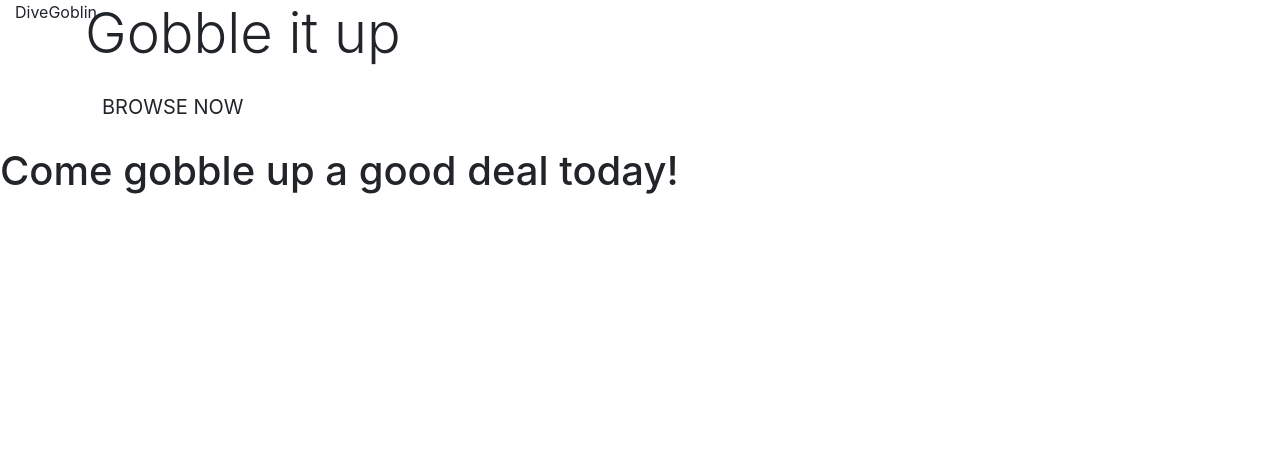
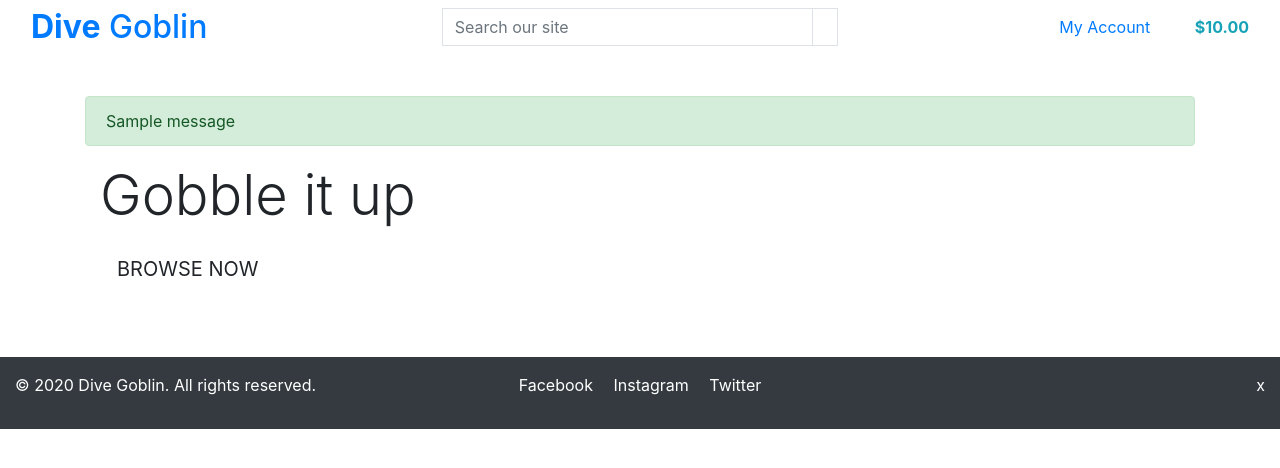
Before and after one commit to kimatron/dive-goblin1, a Django app: template home/templates/home/index.html in a window 1280 px wide. Shown: the top 468 px of the page. Run offline with Django 3.2, Linux system fonts and the light colour scheme; the template is opened without the code that fills it: most values are stand-ins (such as "Sample title", 1, 10 or a date in 2020); one stand-in notice (Sample message) is shown; some libraries are stand-ins or nearby versions.

Commit message:
Fix url errors and add search and cart  function

```diff
--- a/home/urls.py
+++ b/home/urls.py
@@ -1,7 +1,8 @@
 from django.contrib import admin
 from django.urls import path
-from . import views
+from . import views  # Import your views module
 
 urlpatterns = [
-    path('', views.index, name='home'),
+    path('', views.index, name='home'),  # Example home path
+    path('cart/', views.cart_view, name='cart'),  # Correctly reference views.cart_view
 ]
--- a/home/views.py
+++ b/home/views.py
@@ -4,3 +4,7 @@ from django.shortcuts import render
 def index(request):
     # a view to return the home page
     return render(request, 'home/index.html')
+
+def cart_view(request):
+    # Your cart view logic here
+    return render(request, 'cart.html')
--- a/templates/base.html
+++ b/templates/base.html
@@ -2,12 +2,10 @@
 
 <!doctype html>
 <html lang="en">
-
 <head>
-
     {% block meta %}
-
-  <meta http-equiv="X-UA-Compatible" content="ie=edge" <meta charset="utf-8">
+    <meta http-equiv="X-UA-Compatible" content="ie=edge">
+    <meta charset="utf-8">
     <meta name="viewport" content="width=device-width, initial-scale=1, shrink-to-fit=no">
     {% endblock %}
 
@@ -15,32 +13,94 @@
     {% endblock %}
 
     {% block corecss %}
-  <!-- Bootstrap CSS -->
-  <link rel="stylesheet" href="https://cdn.jsdelivr.net/npm/bootstrap@4.6.2/dist/css/bootstrap.min.css"
-    integrity="sha384-xOolHFLEh07PJGoPkLv1IbcEPTNtaed2xpHsD9ESMhqIYd0nLMwNLD69Npy4HI+N" crossorigin="anonymous">
+    <link rel="stylesheet" href="https://stackpath.bootstrapcdn.com/bootstrap/4.4.1/css/bootstrap.min.css" integrity="sha384-Vkoo8x4CGsO3+Hhxv8T/Q5PaXtkKtu6ug5TOeNV6gBiFeWPGFN9MuhOf23Q9Ifjh" crossorigin="anonymous">
+    <link rel="stylesheet" href="{% static 'css/style.css' %}">
     {% endblock %}
 
     {% block extra_css %}
     {% endblock %}
 
     {% block corejs %}
-  <script src="https://cdn.jsdelivr.net/npm/jquery@3.5.1/dist/jquery.min.js"
-    integrity="sha256-9/aliU8dGd2tb6OSsuzixeV4y/faTqgFtohetphbbj0=" crossorigin="anonymous"></script>
-  <script src="https://cdn.jsdelivr.net/npm/bootstrap@4.6.2/dist/js/bootstrap.bundle.min.js"
-    integrity="sha384-Fy6S3B9q64WdZWQUiU+q4/2Lc9npb8tCaSX9FK7E8HnRr0Jz8D6OP9dO5Vg3Q9ct" crossorigin="anonymous">
-  </script>
+    <script src="https://code.jquery.com/jquery-3.4.1.slim.min.js" integrity="sha384-J6qa4849blE2+poT4WnyKhv5vZF5SrPo0iEjwBvKU7imGFAV0wwj1yYfoRSJoZ+n" crossorigin="anonymous"></script>
+    <script src="https://cdn.jsdelivr.net/npm/popper.js@1.16.0/dist/umd/popper.min.js" integrity="sha384-Q6E9RHvbIyZFJoft+2mJbHaEWldlvI9IOYy5n3zV9zzTtmI3UksdQRVvoxMfooAo" crossorigin="anonymous"></script>
+    <script src="https://stackpath.bootstrapcdn.com/bootstrap/4.4.1/js/bootstrap.min.js" integrity="sha384-wfSDF2E50Y2D1uUdj0O3uMBJnjuUD4Ih7YwaYd1iqfktj0Uod8GCExl3Og8ifwB6" crossorigin="anonymous"></script>
     {% endblock %}
 
     {% block extra_js %}
     {% endblock %}
-  <title>Dive Goblin {% block extra_title %} {% endblock %}</title>
+
+    <title>Dive Goblin {% block extra_title %}{% endblock %}</title>
 </head>
+<body>
+<header class="container-fluid fixed-top">
+    <div class="row">
+        <div class="col-12 col-lg-4 my-auto py-1 py-lg-0 text-center text-lg-left">
+            <a href="{% url 'home' %}" class="nav-link main-logo-link">
+                <h2 class="logo-font text-black my-0"><strong>Dive</strong> Goblin</h2>
+            </a>
+        </div>
+        <div class="col-12 col-lg-4 my-auto py-1 py-lg-0">
+            <form method="GET" action="">
+                <div class="input-group w-100">
+                    <input class="form-control border border-black rounded-0" type="text" name="q" placeholder="Search our site">
+                    <div class="input-group-append">
+                        <button class="form-control btn btn-black border border-black rounded-0" type="submit">
+                            <span class="icon">
+                                <i class="fas fa-search"></i>
+                            </span>
+                        </button>
+                    </div>
+                </div>
+            </form>
+        </div>
+        <div class="col-12 col-lg-4 my-auto py-1 py-lg-0">
+            <ul class="list-inline list-unstyled text-center text-lg-right my-0">
+                <li class="list-inline-item dropdown">
+                    <a class="text-black nav-link" href="#" id="user-options" data-toggle="dropdown" aria-haspopup="true" aria-expanded="false">
+                        <div class="text-center">
+                            <div><i class="fas fa-user fa-lg"></i></div>
+                            <p class="my-0">My Account</p>
+                        </div>
+                    </a>
+                    <div class="dropdown-menu border-0" aria-labelledby="user-options">
+                        {% if request.user.is_authenticated %}
+                            {% if request.user.is_superuser %}
+                                <a href="{% url 'product_management' %}" class="dropdown-item">Product Management</a>
+                            {% endif %}
+                            <a href="{% url 'profile' %}" class="dropdown-item">My Profile</a>
+                            <a href="{% url 'account_logout' %}" class="dropdown-item">Logout</a>
+                        {% else %}
+                            <a href="{% url 'account_signup' %}" class="dropdown-item">Register</a>
+                            <a href="{% url 'account_login' %}" class="dropdown-item">Login</a>
+                        {% endif %}
+                    </div>
+                </li>
+                <li class="list-inline-item">
+                    <a class="{% if grand_total %}text-info font-weight-bold{% else %}text-black{% endif %} nav-link" href="{% url 'cart' %}">
+                        <div class="text-center">
+                            <div><i class="fas fa-shopping-bag fa-lg"></i></div>
+                            <p class="my-0">
+                                {% if grand_total %}
+                                    ${{ grand_total|floatformat:2 }}
+                                {% else %}
+                                    $0.00
+                                {% endif %}
+                            </p>
+                        </div>
+                    </a>
+                </li>
+            </ul>
+        </div>
+    </div>
+</header>
 
-<body>
-  <header class="container-fluid fixed-top">DiveGoblin</header>
-
+<main class="container mt-5 pt-5">
     {% if messages %}
-  <div class="message-container"></div>
+    <div class="message-container">
+        {% for message in messages %}
+        <div class="alert alert-{{ message.tags }}">{{ message }}</div>
+        {% endfor %}
+    </div>
     {% endif %}
 
     {% block page_header %}
@@ -48,15 +108,25 @@
 
     {% block content %}
     {% endblock %}
+</main>
+
+<footer class="container-fluid bg-dark text-white py-3 mt-5">
+    <div class="row">
+        <div class="col-md-4 text-center text-md-left">
+            <p>&copy; {{ current_year }} Dive Goblin. All rights reserved.</p>
+        </div>
+        <div class="col-md-4 text-center">
+            <a href="#" class="text-white mx-2">Facebook</a>
+            <a href="#" class="text-white mx-2">Instagram</a>
+            <a href="#" class="text-white mx-2">Twitter</a>
+        </div>
+        <div class="col-md-4 text-center text-md-right">
+          x
+        </div>
+    </div>
+</footer>
 
 {% block postloadjs %}
 {% endblock %}
-
-
-  <h1>Come gobble up a good deal today!</h1>
-
-
-
-
 </body>
 </html>
```
Lines whose indentation alone changed are shown as unchanged.
